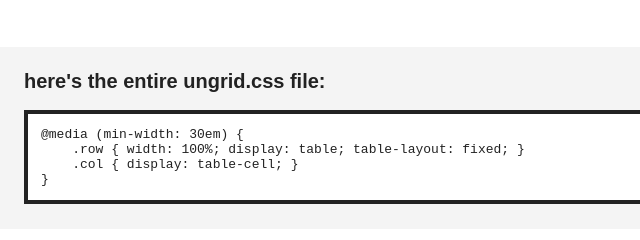
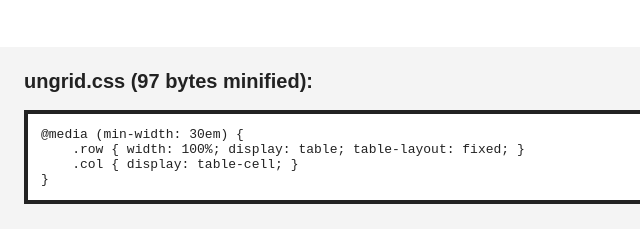
Before and after one commit to chrisnager/ungrid, a plain HTML site: page index.html in a window 1280 px wide. Shown: the part 320-560 px from the top of the page, 0-640 px from the left. Drawn offline with Linux system fonts and the light colour scheme.

Commit message:
Update index.html

```diff
--- a/index.html
+++ b/index.html
@@ -15,7 +15,7 @@
         </header>
 
         <div class="ungrid-css">
-            <h2>here's the entire ungrid.css file:</h2>
+            <h2>ungrid.css (97 bytes minified):</h2>
             <pre><code>@media (min-width: 30em) {
     .row { width: 100%; display: table; table-layout: fixed; }
     .col { display: table-cell; }
```
